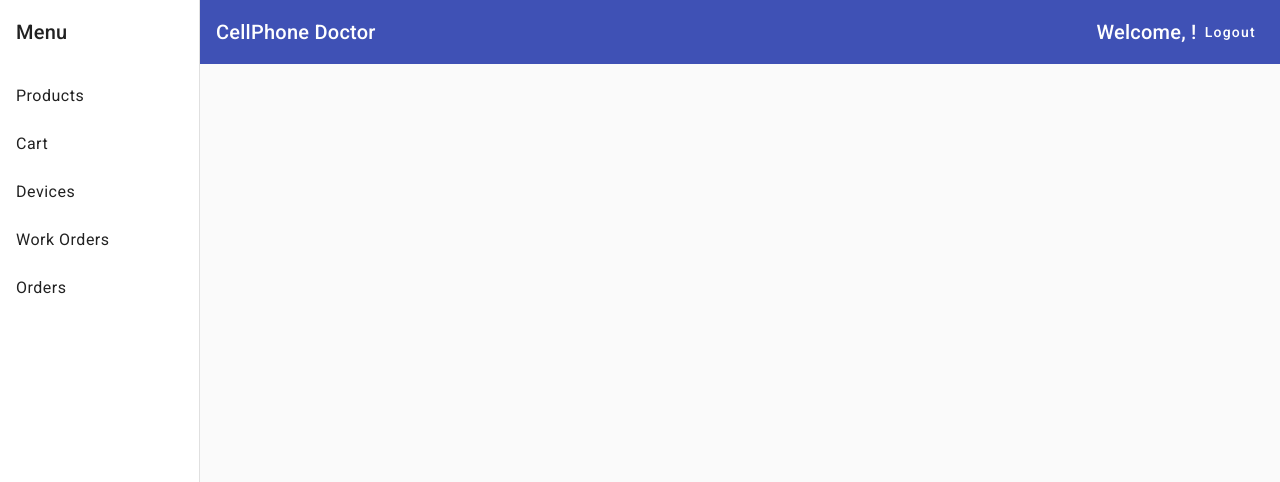
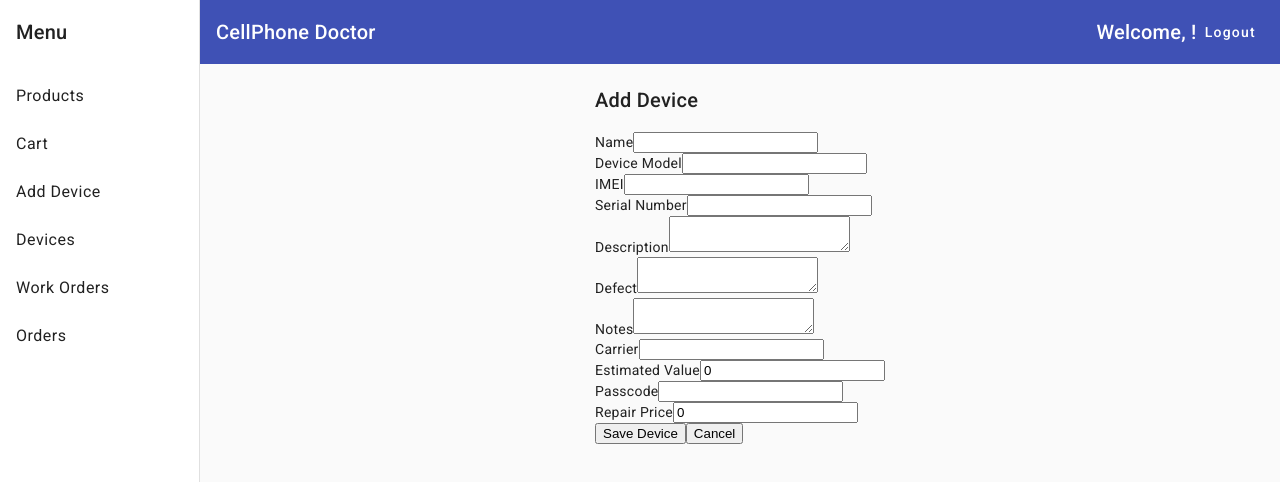
Before and after one commit to morskmorsk/curly-front-end, an Angular app in the folder shopping-cart-frontend/: page /add-device in a window 1280 px wide. Before the commit this address led to /. Shown: the top 482 px of the page. Built offline with nearby package versions, Linux system fonts and the light colour scheme; no server answers.

Commit message:
Refactor CSS files for add-device and device-list components

```diff
--- a/shopping-cart-frontend/src/app/app.component.html
+++ b/shopping-cart-frontend/src/app/app.component.html
@@ -9,7 +9,9 @@
     <mat-nav-list>
       <a mat-list-item routerLink="/products">Products</a>
       <a mat-list-item routerLink="/cart">Cart</a>
-      <a mat-list-item routerLink="/cart">Devices</a>
+      <a mat-list-item routerLink="/add-device">Add Device</a>
+      <a mat-list-item routerLink="/devices">Devices</a>
+      <!-- <a mat-list-item routerLink="/add-work-order">Add Work Order</a> -->
       <a mat-list-item routerLink="/cart">Work Orders</a>
       <a mat-list-item routerLink="/cart">Orders</a>
       <ng-container *ngIf="isAdmin">
--- a/shopping-cart-frontend/src/app/app.module.ts
+++ b/shopping-cart-frontend/src/app/app.module.ts
@@ -16,7 +16,6 @@ import { AddLocationComponent } from './components/add-location/add-location.com
 import { AddDepartmentComponent } from './components/add-department/add-department.component';
 import { AddProductComponent } from './components/add-product/add-product.component';
 import { PaymentComponent } from './components/payment/payment.component';
-
 import { AuthInterceptor } from './interceptors/auth.interceptor';
 
 // Angular Material Modules
--- /dev/null
+++ b/shopping-cart-frontend/src/app/components/add-device/add-device.component.html
@@ -0,0 +1,67 @@
+<div class="device-form-container">
+    <h2>Add Device</h2>
+
+    <!-- Form for adding or updating device -->
+    <form (ngSubmit)="addDevice()">
+
+      <div class="form-group">
+        <label for="name">Name</label>
+        <input id="name" [(ngModel)]="deviceData.name" name="name" type="text" required />
+      </div>
+
+      <div class="form-group">
+        <label for="device_model">Device Model</label>
+        <input id="device_model" [(ngModel)]="deviceData.device_model" name="device_model" type="text" required />
+      </div>
+
+      <div class="form-group">
+        <label for="imei">IMEI</label>
+        <input id="imei" [(ngModel)]="deviceData.imei" name="imei" type="text" required />
+      </div>
+
+      <div class="form-group">
+        <label for="serial_number">Serial Number</label>
+        <input id="serial_number" [(ngModel)]="deviceData.serial_number" name="serial_number" type="text" required />
+      </div>
+
+      <div class="form-group">
+        <label for="description">Description</label>
+        <textarea id="description" [(ngModel)]="deviceData.description" name="description"></textarea>
+      </div>
+
+      <div class="form-group">
+        <label for="defect">Defect</label>
+        <textarea id="defect" [(ngModel)]="deviceData.defect" name="defect"></textarea>
+      </div>
+
+      <div class="form-group">
+        <label for="notes">Notes</label>
+        <textarea id="notes" [(ngModel)]="deviceData.notes" name="notes"></textarea>
+      </div>
+
+      <div class="form-group">
+        <label for="carrier">Carrier</label>
+        <input id="carrier" [(ngModel)]="deviceData.carrier" name="carrier" type="text" />
+      </div>
+
+      <div class="form-group">
+        <label for="estimated_value">Estimated Value</label>
+        <input id="estimated_value" [(ngModel)]="deviceData.estimated_value" name="estimated_value" type="number" step="0.01" />
+      </div>
+
+      <div class="form-group">
+        <label for="passcode">Passcode</label>
+        <input id="passcode" [(ngModel)]="deviceData.passcode" name="passcode" type="text" />
+      </div>
+
+      <div class="form-group">
+        <label for="repair_price">Repair Price</label>
+        <input id="repair_price" [(ngModel)]="deviceData.repair_price" name="repair_price" type="number" step="0.01" />
+      </div>
+
+      <div class="form-actions">
+        <button mat-raised-button color="primary" type="submit">Save Device</button>
+        <button mat-raised-button color="warn" type="button" (click)="cancel()">Cancel</button>
+      </div>
+    </form>
+  </div>
--- /dev/null
+++ b/shopping-cart-frontend/src/app/components/add-device/add-device.component.ts
@@ -0,0 +1,53 @@
+import { Component } from '@angular/core';
+import { ApiService } from '../../services/api.service';
+import { Router } from '@angular/router';
+import { FormsModule } from '@angular/forms';  // For forms
+import { CommonModule } from '@angular/common';  // Import CommonModule
+
+@Component({
+  selector: 'app-add-device',
+  standalone: true,
+  imports: [FormsModule, CommonModule],  // Add CommonModule here
+  templateUrl: './add-device.component.html',
+  styleUrls: ['./add-device.component.css']
+})
+export class AddDeviceComponent {
+  deviceData = {
+    name: '',
+    device_model: '',
+    imei: '',
+    serial_number: '',
+    description: '',
+    defect: '',
+    notes: '',
+    carrier: '',
+    estimated_value: 0,
+    passcode: '',
+    repair_price: 0
+  };
+
+  locations = [];
+  departments = [];
+
+  constructor(private apiService: ApiService, private router: Router) { }
+
+  ngOnInit() {
+    this.apiService.getLocations().subscribe((data: any) => {
+      this.locations = data;
+    });
+
+    this.apiService.getDepartments().subscribe((data: any) => {
+      this.departments = data;
+    });
+  }
+
+  addDevice() {
+    this.apiService.addDevice(this.deviceData).subscribe(() => {
+      this.router.navigate(['/devices']);
+    });
+  }
+
+  cancel() {
+    this.router.navigate(['/devices']);
+  }
+}
--- /dev/null
+++ b/shopping-cart-frontend/src/app/components/device-list/device-list.component.html
@@ -0,0 +1,40 @@
+<div class="device-list-container">
+    <h2>Device List</h2>
+
+    <!-- Add Device Button -->
+    <button mat-raised-button color="primary" (click)="addDevice()">Add Device</button>
+
+    <!-- If no devices are found -->
+    <div *ngIf="devices.length === 0" class="no-devices">
+      <p>No devices found. Please add a device!</p>
+    </div>
+
+    <!-- Device List Table -->
+    <table *ngIf="devices.length > 0" class="device-table">
+      <thead>
+        <tr>
+          <th>Name</th>
+          <th>Model</th>
+          <th>IMEI</th>
+          <th>Serial Number</th>
+          <th>Actions</th>
+        </tr>
+      </thead>
+      <tbody>
+        <tr *ngFor="let device of devices">
+          <td>{{ device.name }}</td>
+          <td>{{ device.device_model }}</td>
+          <td>{{ device.imei }}</td>
+          <td>{{ device.serial_number }}</td>
+          <td>
+            <button mat-icon-button color="primary" (click)="editDevice(device.id)">
+              <mat-icon>edit</mat-icon>
+            </button>
+            <button mat-icon-button color="warn" (click)="deleteDevice(device.id)">
+              <mat-icon>delete</mat-icon>
+            </button>
+          </td>
+        </tr>
+      </tbody>
+    </table>
+  </div>
--- /dev/null
+++ b/shopping-cart-frontend/src/app/components/device-list/device-list.component.ts
@@ -0,0 +1,61 @@
+import { Component } from '@angular/core';
+import { ApiService } from '../../services/api.service';
+import { Router } from '@angular/router';
+import { CommonModule } from '@angular/common';  // Import CommonModule
+import { MatIconModule } from '@angular/material/icon';  // Import MatIconModule
+
+// Device interface to represent the structure of device objects
+interface Device {
+  id: number;
+  name: string;
+  device_model: string;
+  imei: string;
+  serial_number: string;
+  description: string;
+  defect: string;
+  notes: string;
+  carrier: string;
+  estimated_value: number;
+  passcode: string;
+  repair_price: number;
+}
+
+@Component({
+  selector: 'app-device-list',
+  standalone: true,
+  imports: [MatIconModule, CommonModule],  // Add CommonModule and MatIconModule here
+  templateUrl: './device-list.component.html',
+  styleUrls: ['./device-list.component.css']
+})
+export class DeviceListComponent {
+  devices: Device[] = [];
+
+  constructor(private apiService: ApiService, private router: Router) { }
+
+  ngOnInit() {
+    // Adjust the API call to handle paginated response
+    this.apiService.getDevices().subscribe(
+      (data: any) => {
+        console.log(data);  // Check if the structure includes 'results'
+        this.devices = data.results;  // Extract the devices from the 'results' array
+      },
+      (error: any) => {
+        console.error('Error fetching devices', error);
+      }
+    );
+  }
+
+  addDevice() {
+    this.router.navigate(['/add-device']);
+  }
+
+  editDevice(deviceId: number) {
+    this.router.navigate([`/edit-device/${deviceId}`]);
+  }
+
+  deleteDevice(deviceId: number) {
+    this.apiService.deleteDevice(deviceId).subscribe(() => {
+      this.devices = this.devices.filter((device: Device) => device.id !== deviceId);
+    });
+  }
+}
```
Also changed, not shown: shopping-cart-frontend/src/app/app-routing.module.ts (+6 -1 lines), shopping-cart-frontend/src/app/components/add-device/add-device.component.css (added), shopping-cart-frontend/src/app/components/device-list/device-list.component.css (added), 2 other files (tests, documents, lock files or other folders).
